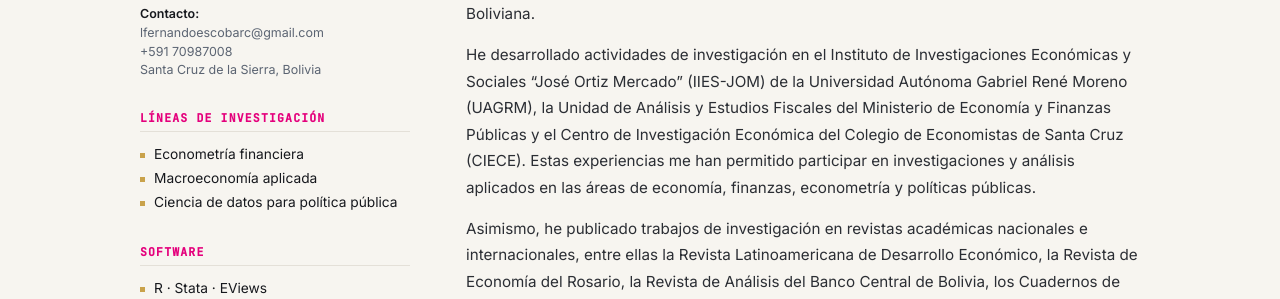
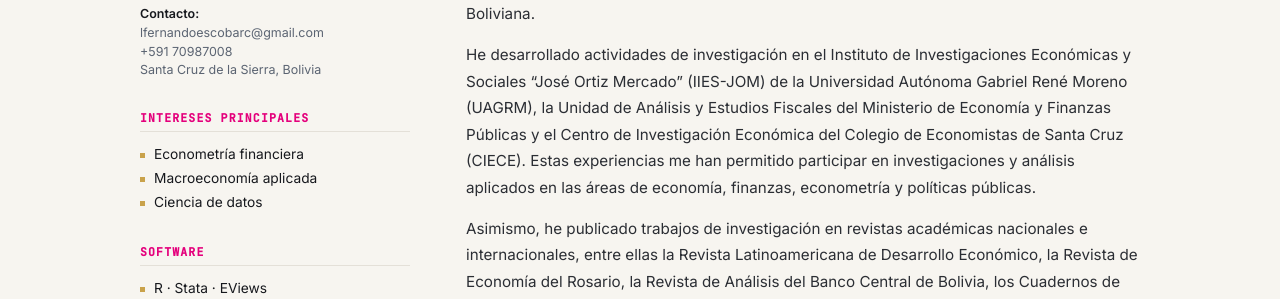
Before and after one commit to LFernandoEscobarC/LFernandoEscobarC.github.io, a Jekyll site: the page built from index.md, in a window 1280 px wide and 1379 px high. Shown: the part 671-970 px from the top of the window. Built offline with Jekyll 4.4.1, drawn with Linux system fonts in a browser that asks for light colours.

Commit message:
Update index.md

```diff
--- a/index.md
+++ b/index.md
@@ -29,11 +29,11 @@ title: Inicio
       <div class="caption"><strong>Contacto:</strong><br>lfernandoescobarc@gmail.com<br>+591 70987008<br>Santa Cruz de la Sierra, Bolivia</div>
 
       <div class="side-block">
-        <h3>Líneas de investigación</h3>
+        <h3>Intereses principales</h3>
         <ul>
           <li>Econometría financiera</li>
           <li>Macroeconomía aplicada</li>
-          <li>Ciencia de datos para política pública</li>
+          <li>Ciencia de datos</li>
         </ul>
       </div>
 
```
